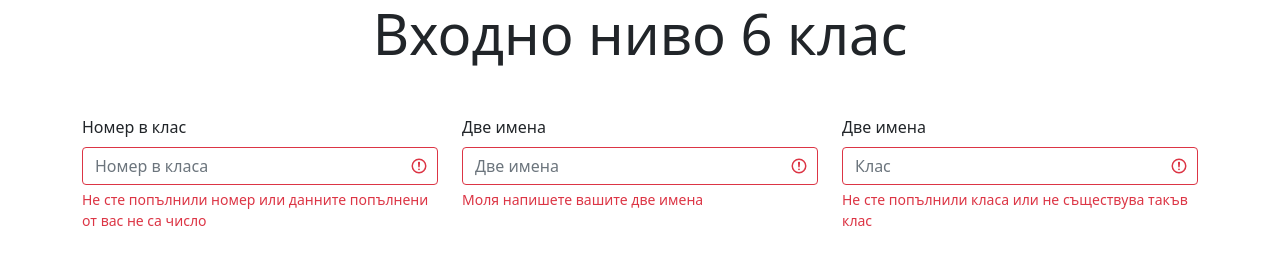
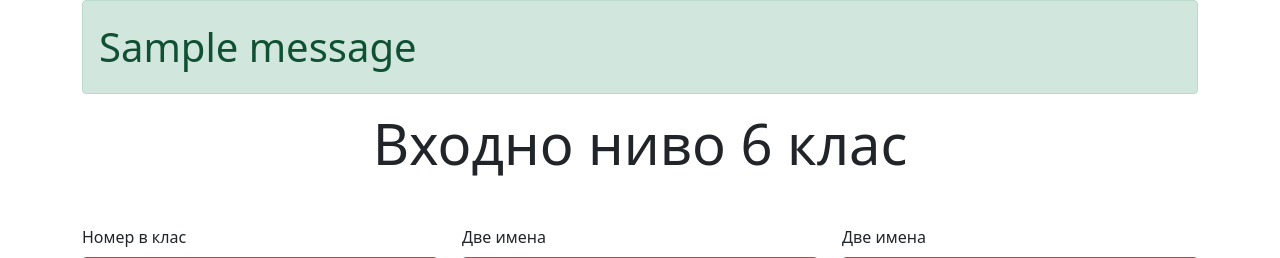
Before and after one commit to Kostadin1999/Exams-check, a Flask app: page /first_exam_six_grade in a window 1280 px wide. Shown: the top 258 px of the page. Run offline with Flask 3, Linux system fonts and the light colour scheme; one stand-in notice (Sample message) is shown; some libraries are stand-ins or nearby versions.

Commit message:
entry level exams for sixth grade is ready

```diff
--- a/main.py
+++ b/main.py
@@ -98,17 +98,19 @@
 
 
 def load_final_report(student_class, student_num, student_name, exam_title):
+    class_unit = int(student_class[0])
     cursor = mysql.connection.cursor()
     cursor.execute("""select ex.id
                                 from exams ex
                                 where ex.exam_name = %s
                                 and ex.class = %s""",
-                   (exam_title, student_class))
+                   (exam_title, class_unit))
     student_ex = cursor.fetchall()[0][0]
     cursor.execute("""INSERT INTO students_results_report(student_id, exam_id,
-                                                                  final_grade, student_name)
-                              VALUES(%s, %s, %s, %s)""",
-                   (student_num, student_ex, -1, student_name))
+                                                          final_grade, student_name,
+                                                          student_class)
+                              VALUES(%s, %s, %s, %s, %s)""",
+                   (student_num, student_ex, -1, student_name, student_class))
 
     mysql.connection.commit()
     cursor.close()
@@ -134,7 +136,7 @@
 
 def check_select_answer(question_number, exam, student_class, student_answer, subsection):
     if student_answer is None:
-        return False
+        return False, 0
 
     question_answer, points, question_type = get_qst_answer_info(question_number, exam, student_class)
 
@@ -278,7 +280,7 @@
         q8_correct_word = request.form.getlist('correct_word')
         q9_call_a_friend = request.form.getlist('call_a_friend')
         exam_title = request.form.get('entry_lvl')
-        student_cl = int(student_class[0])
+        class_unit = int(student_class[0])
 
         load_final_report(student_class=student_class, student_num=student_num,
                           student_name=student_name, exam_title=exam_title)
@@ -287,63 +289,63 @@
 
         """Проверка на въпрос 1"""
         paper_answer_res, question_points = check_select_answer(1, exam_title,
-                                                                student_class, q1_paper_answer, 'А')
+                                                                class_unit, q1_paper_answer, 'А')
         metal_answer_res, question_points = check_select_answer(1, exam_title,
-                                                                student_class, q1_metal_answer, 'Б')
+                                                                class_unit, q1_metal_answer, 'Б')
         plastic_answer_res, question_points = check_select_answer(1, exam_title,
-                                                                  student_class, q1_plastic_answer, 'В')
+                                                                  class_unit, q1_plastic_answer, 'В')
         wood_answer_res, question_points = check_select_answer(1, exam_title,
-                                                               student_class, q1_wood_answer, 'Г')
+                                                               class_unit, q1_wood_answer, 'Г')
 
         if {paper_answer_res, metal_answer_res, plastic_answer_res, wood_answer_res} == {True}:
             final_points += question_points
 
         """Проверка на въпрос 2"""
-        cylinder_answer, question_points = check_select_answer(2, exam_title, student_class,
+        cylinder_answer, question_points = check_select_answer(2, exam_title, class_unit,
                                                                q2_cylinder_answer, 'а')
-        pyramid_answer, question_points = check_select_answer(2, exam_title, student_class,
+        pyramid_answer, question_points = check_select_answer(2, exam_title, class_unit,
                                                               q2_pyramid_answer, 'б')
-        tent_answer, question_points = check_select_answer(2, exam_title, student_class,
+        tent_answer, question_points = check_select_answer(2, exam_title, class_unit,
                                                            q2_tent_answer, 'в')
-        cube_answer, question_points = check_select_answer(2, exam_title, student_class,
+        cube_answer, question_points = check_select_answer(2, exam_title, class_unit,
                                                            q2_cube_answer, 'г')
 
         if {cylinder_answer, pyramid_answer, tent_answer, cube_answer} == {True}:
             final_points += question_points
 
         """Проверка на въпрос 3"""
-        will_last_answer, question_points = check_one_choice_answer(3, exam_title, student_class,
+        will_last_answer, question_points = check_one_choice_answer(3, exam_title, class_unit,
                                                                     q3_will_last_answer)
 
         if will_last_answer is True:
             final_points += question_points
 
         """Проверка на въпрос 4"""
-        most_resistant_answer, question_points = check_one_choice_answer(4, exam_title, student_class,
+        most_resistant_answer, question_points = check_one_choice_answer(4, exam_title, class_unit,
                                                                          q4_most_resistant_answer)
 
         if most_resistant_answer is True:
             final_points += question_points
 
         """Проверка на въпрос 5"""
-        metal_property_answer, question_points = check_select_answer(5, exam_title, student_class,
+        metal_property_answer, question_points = check_select_answer(5, exam_title, class_unit,
                                                                      q5_metal_property_answer, 'А')
-        rubber_band_property_answer, question_points = check_select_answer(5, exam_title, student_class,
+        rubber_band_property_answer, question_points = check_select_answer(5, exam_title, class_unit,
                                                                            q5_rubber_band_property_answer, 'Б')
-        paper_property_answer, question_points = check_select_answer(5, exam_title, student_class,
+        paper_property_answer, question_points = check_select_answer(5, exam_title, class_unit,
                                                                      q5_paper_property_answer, 'В')
 
         if {metal_property_answer, rubber_band_property_answer, paper_property_answer} == {True}:
             final_points += question_points
 
         """Проверка на въпрос 6"""
-        drawing_instrument_answer, question_points = check_select_answer(6, exam_title, student_class,
+        drawing_instrument_answer, question_points = check_select_answer(6, exam_title, class_unit,
                                                                          q6_drawing_instrument_answer, 'а')
-        bigovane_instrument_answer, question_points = check_select_answer(6, exam_title, student_class,
+        bigovane_instrument_answer, question_points = check_select_answer(6, exam_title, class_unit,
                                                                           q6_bigovane_instrument_answer, 'б')
-        drilling_instrument_answer, question_points = check_select_answer(6, exam_title, student_class,
+        drilling_instrument_answer, question_points = check_select_answer(6, exam_title, class_unit,
                                                                           q6_drilling_instrument_answer, 'в')
-        cut_instrument_answer, question_points = check_select_answer(6, exam_title, student_class,
+        cut_instrument_answer, question_points = check_select_answer(6, exam_title, class_unit,
                                                                      q6_cut_instrument_answer, 'г')
 
         if {drawing_instrument_answer,
@@ -354,28 +356,28 @@
 
         """Проверка на въпрос 7"""
         stocks_list, question_points = check_list_of_answers(7, exam_title,
-                                                             student_class, q7_stocks_list)
+                                                             class_unit, q7_stocks_list)
         if stocks_list is True:
             final_points += question_points
 
         """Проверка на въпрос 8"""
         correct_word, question_points = check_list_of_answers(8, exam_title,
-                                                              student_class, q8_correct_word)
+                                                              class_unit, q8_correct_word)
         if correct_word is True:
+            final_points += question_points
+
+        """Проверка на въпрос 9"""
+        call_a_friend, question_points = check_one_choice_answer(question_number=9,
+                                                                 exam=exam_title,
+                                                                 student_class=class_unit,
+                                                                 student_answer=q9_call_a_friend)
+
+        if call_a_friend is True:
             final_points += question_points
 
         final_mark_update(exam_title=exam_title, student_num=student_num,
                           student_name=student_name, student_class=student_class,
                           final_points=final_points)
-
-        """Проверка на въпрос 9"""
-        call_a_friend, question_points = check_one_choice_answer(question_number=9,
-                                                                 exam=exam_title,
-                                                                 student_class=student_cl,
-                                                                 student_answer=q9_call_a_friend)
-
-        if call_a_friend is True:
-            final_points += question_points
 
         flash(f"Вашите отговори бяха успешно записани. Очаквайте вашата оценка в сайта на МОН",
               "success")
@@ -422,23 +424,26 @@
         q10_sixth_action = request.form.get('sixth_action')
         q11_animals_main_cares = request.form.getlist('animals_main_cares')
         exam_title = request.form.get('entry_lvl_6')
-        student_cl = int(student_class[0])
-        print(f'student_cl: {student_cl}, exam_title: {exam_title}, question_number: {q2_graphical_image}')
+        class_unit = int(student_class[0])
+        print(f'student_cl: {class_unit}, exam_title: {exam_title}, question_number: {q2_graphical_image}')
+
+        load_final_report(student_class=student_class, student_num=student_num,
+                          student_name=student_name, exam_title=exam_title)
 
         final_points = 0
         """Проверка за въпрос 1"""
         print(q1_missing_view)
         missing_view, question_points = check_one_choice_answer(1, exam_title,
-                                                                student_cl, q1_missing_view)
+                                                                class_unit, q1_missing_view)
         if missing_view is True:
             final_points += question_points
 
         print(f'final points after question 1: {final_points}')
 
         """Проверка за въпрос 2"""
-        graphical_image, question_points = check_select_answer(2, exam_title, student_cl,
+        graphical_image, question_points = check_select_answer(2, exam_title, class_unit,
                                                                q2_graphical_image, 'А')
-        not_nature_subjects, question_points = check_select_answer(2, exam_title, student_cl,
+        not_nature_subjects, question_points = check_select_answer(2, exam_title, class_unit,
                                                                    q2_not_nature_subjects, 'Б')
         if {graphical_image, not_nature_subjects} == {True}:
             final_points += question_points
@@ -446,11 +451,11 @@
         print(f'final points after question 2: {final_points}')
 
         """Проверка за въпрос 3"""
-        caliper, question_points = check_select_answer(3, exam_title, student_cl,
+        caliper, question_points = check_select_answer(3, exam_title, class_unit,
                                                        q3_caliper, 'А')
-        scales, question_points = check_select_answer(3, exam_title, student_cl,
+        scales, question_points = check_select_answer(3, exam_title, class_unit,
                                                       q3_scales, 'Б')
-        thermometer, question_points = check_select_answer(3, exam_title, student_cl,
+        thermometer, question_points = check_select_answer(3, exam_title, class_unit,
                                                            q3_thermometer, 'В')
         if {caliper, scales, thermometer} == {True}:
             final_points += question_points
@@ -463,7 +468,7 @@
                                   q4_approp_word_third, q4_approp_word_fourth])
         question_4, question_points = check_list_of_answers(question_number=4,
                                                             exam=exam_title,
-                                                            student_class=student_cl,
+                                                            student_class=class_unit,
                                                             student_answer=appropriate_words)
         if question_4 is True:
             final_points += question_points
@@ -471,11 +476,11 @@
         print(f'final points after question 4: {final_points}')
 
         """Проверка за въпрос 5"""
-        prep_operations_group, question_points = check_list_of_answers(5, exam_title, student_cl,
+        prep_operations_group, question_points = check_list_of_answers(5, exam_title, class_unit,
                                                                        q5_prep_operations_group)
-        in_proc_operations_group, question_points = check_list_of_answers(5, exam_title, student_cl,
+        in_proc_operations_group, question_points = check_list_of_answers(5, exam_title, class_unit,
                                                                           q5_in_proc_operations_group)
-        conn_operations_group, question_points = check_list_of_answers(5, exam_title, student_cl,
+        conn_operations_group, question_points = check_list_of_answers(5, exam_title, class_unit,
                                                                        q5_conn_operations_group)
         if {prep_operations_group, in_proc_operations_group, conn_operations_group} == {True}:
             final_points += question_points
@@ -487,13 +492,13 @@
 
         first_sentence_answer, question_points = diff_num_ans_per_subsection(question_number=6,
                                                                              exam=exam_title,
-                                                                             student_class=student_cl,
+                                                                             student_class=class_unit,
                                                                              student_answer=first_sentence,
                                                                              subsection='А')
 
         second_sentence_answer, question_points = diff_num_ans_per_subsection(question_number=6,
                                                                               exam=exam_title,
-                                                                              student_class=student_cl,
+                                                                              student_class=class_unit,
                                                                               student_answer=q6_mach_comp_of_third,
                                                                               subsection='Б')
 
@@ -504,7 +509,7 @@
         """Проверка за въпрос 7"""
         baking_is, question_points = check_one_choice_answer(question_number=7,
                                                              exam=exam_title,
-                                                             student_class=student_cl,
+                                                             student_class=class_unit,
                                                              student_answer=q7_baking_is)
         if baking_is is True:
             final_points += question_points
@@ -513,7 +518,7 @@
         """Проверка за въпрос 8"""
         visual_voice_comm, question_points = check_list_of_answers(question_number=8,
                                                                    exam=exam_title,
-                                                                   student_class=student_cl,
+                                                                   student_class=class_unit,
                                                                    student_answer=q8_visual_voice_comm)
         if visual_voice_comm is True:
             final_points += question_points
@@ -522,7 +527,7 @@
         """Проверка за въпрос 9"""
         first_sentence_q9, question_points = diff_num_ans_per_subsection(question_number=9,
                                                                          exam=exam_title,
-                                                                         student_class=student_cl,
+                                                                         student_class=class_unit,
                                                                          student_answer=q9_econ_problem_main,
                                                                          subsection='А')
 
@@ -531,7 +536,7 @@
                                      q9_econ_act_main_third]
         second_sentence_q9, question_points = diff_num_ans_per_subsection(question_number=9,
                                                                           exam=exam_title,
-                                                                          student_class=student_cl,
+                                                                          student_class=class_unit,
                                                                           student_answer=second_sentence_q9_answer,
                                                                           subsection='Б')
 
@@ -541,7 +546,7 @@
 
         third_sentence_q9, question_points = diff_num_ans_per_subsection(question_number=9,
                                                                          exam=exam_title,
-                                                                         student_class=student_cl,
+                                                                         student_class=class_unit,
                                                                          student_answer=third_sentence_q9_answer,
                                                                          subsection='В')
 
@@ -554,7 +559,7 @@
                               q10_fourth_action, q10_fifth_action, q10_sixth_action]
         question_10, question_points = check_list_of_answers(question_number=10,
                                                              exam=exam_title,
-                                                             student_class=student_cl,
+                                                             student_class=class_unit,
                                                              student_answer=question_10_answer)
         if question_10 is True:
             final_points += question_points
@@ -563,12 +568,19 @@
         """Проверка за въпрос 11"""
         animals_main_cares, question_points = check_list_of_answers(question_number=11,
                                                                     exam=exam_title,
-                                                                    student_class=student_cl,
+                                                                    student_class=class_unit,
                                                                     student_answer=q11_animals_main_cares)
         if animals_main_cares is True:
             final_points += question_points
 
         print(f'final points after question 11: {final_points}')
+
+        final_mark_update(exam_title=exam_title, student_num=student_num,
+                          student_name=student_name, student_class=student_class,
+                          final_points=final_points)
+
+        flash(f"Вашите отговори бяха успешно записани. Очаквайте вашата оценка в сайта на МОН",
+              "success")
 
     return render_template('first_exam_6_grade.html')
 
--- a/templates/first_exam_6_grade.html
+++ b/templates/first_exam_6_grade.html
@@ -9,6 +9,15 @@
 </head>
 <body>
     <div class="container">
+        {% with messages = get_flashed_messages() %}
+        {% if messages %}
+        <div class="alert alert-success fs-1">
+            {% for message in messages %}
+                {{ message }}
+            {% endfor %}
+        </div>
+        {% endif %}
+        {% endwith %}
         <h1 class="display-4 text-center mt-6 mb-5">Входно ниво 6 клас</h1>
         <form method="post">
             <div class="row mb-5">
```
